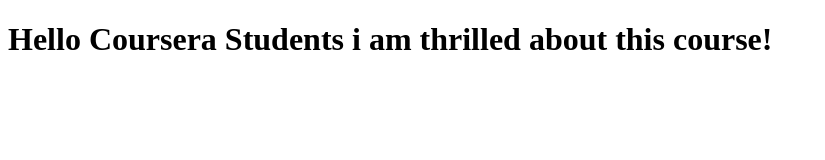
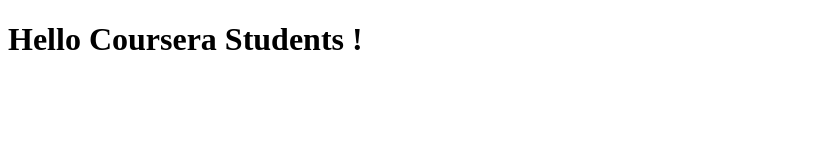
Before and after one commit to sethialihaider/coursera-test, a plain HTML site: page index.html in a window 1280 px wide. Shown: the whole page, without its empty margins (0-825 px from the left). Drawn offline with Linux system fonts and the light colour scheme.

Commit message:
Update index.html

```diff
--- a/index.html
+++ b/index.html
@@ -5,6 +5,6 @@
     <title>Hello Coursera</title>
   </head>
   <body>
-    <h1>Hello Coursera Students i am thrilled about this course!</h1>
+    <h1>Hello Coursera Students !</h1>
   </body>
 </html>
```
